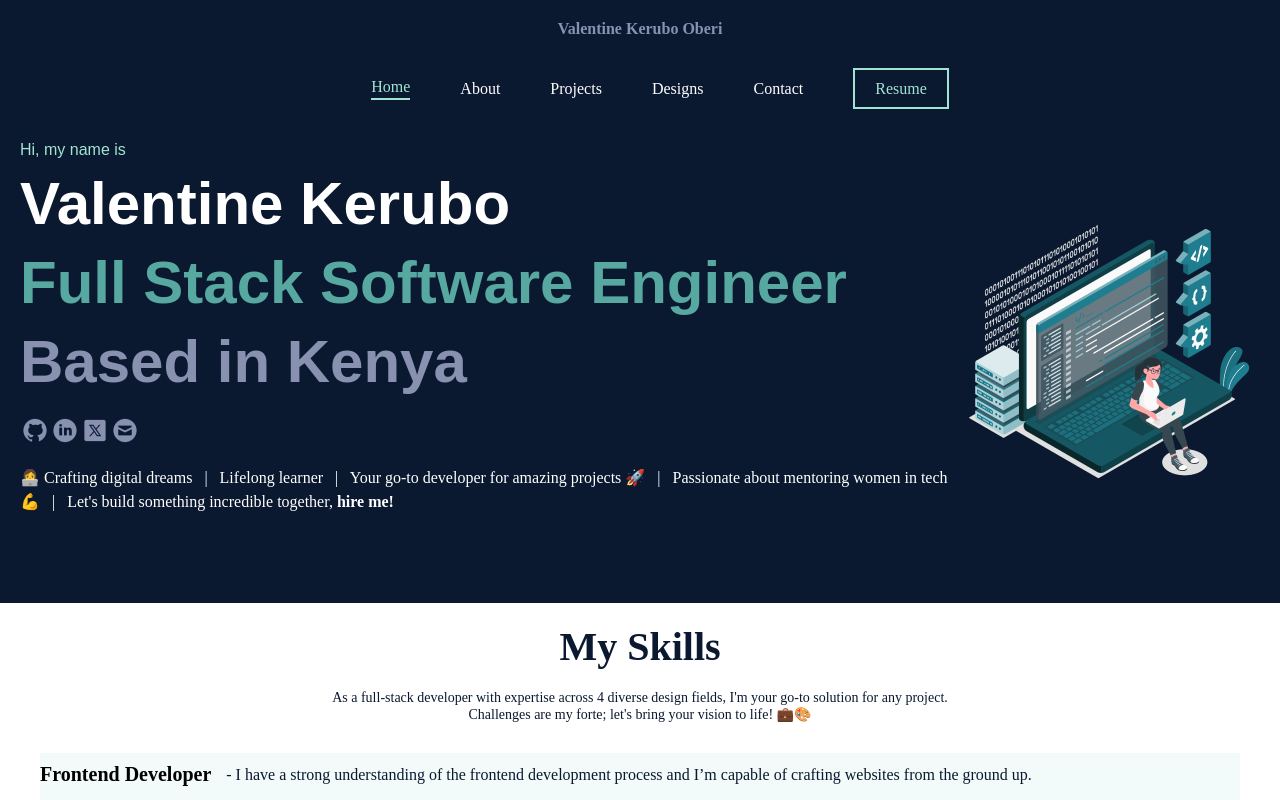
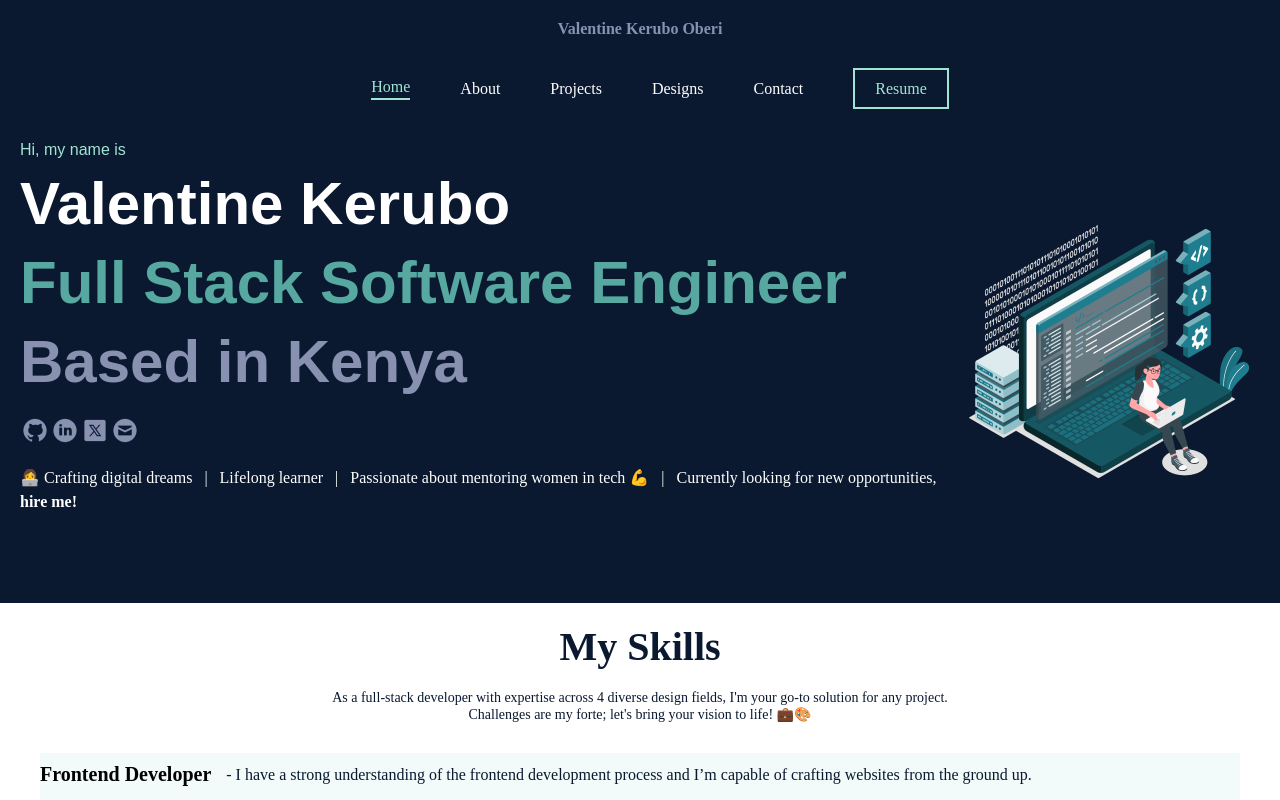
Before and after one commit to Vkerubo/my-portolio, a React (Create React App) app: page / in a window 1280 px wide. Shown: the top 800 px of the page. Built offline with nearby package versions, Linux system fonts and the light colour scheme; a web font is replaced by a local one.

Commit message:
add hire me description

```diff
--- a/src/components/ContactPage.js
+++ b/src/components/ContactPage.js
@@ -69,8 +69,9 @@ function ContactPage() {
       <Navbar />
       <Content>
         <ContactContent>
-          I'm passionate and ready to contribute my skills and expertise to your
-          team. Let's explore opportunities for growth together.
+          I'm currently looking for new
+          opportunities, where i'd be able to contribute significant value to an
+          organization
         </ContactContent>
         <ActionButton onClick={handleHireMeClick}>Hire Me</ActionButton>
       </Content>
--- a/src/components/HeroSection.js
+++ b/src/components/HeroSection.js
@@ -141,6 +141,7 @@ const HeroImageStyled = styled.img`
   }
 `;
 
+
 function HeroSection() {
   return (
     <HeroContainer>
@@ -182,10 +183,9 @@ function HeroSection() {
 
           <DescriptionText>
             👩‍💻 Crafting digital dreams &nbsp;&nbsp;|&nbsp;&nbsp; Lifelong
-            learner &nbsp;&nbsp;|&nbsp;&nbsp; Your go-to developer for amazing
-            projects 🚀 &nbsp;&nbsp;|&nbsp;&nbsp; Passionate about mentoring
-            women in tech 💪 &nbsp;&nbsp;|&nbsp;&nbsp; Let's build something
-            incredible together, <u>hire me!</u>
+            learner &nbsp;&nbsp;|&nbsp;&nbsp; Passionate about mentoring women
+            in tech 💪 &nbsp;&nbsp;|&nbsp;&nbsp; Currently looking for new
+            opportunities, <b>hire me!</b>
           </DescriptionText>
         </HeroColumn>
         <HeroImageContainer>
--- a/src/components/UI-UX.js
+++ b/src/components/UI-UX.js
@@ -225,7 +225,7 @@ function UiUx() {
       <Navbar />
       <Content>
         <Title>
-          Not Only Can I <DevelopText>Develop</DevelopText> World-Class Apps...
+          <DevelopText>...</DevelopText>
         </Title>
         <Text1>
           I also sprinkle design magic with <FigmaText>Figma!</FigmaText> 🪄✨
```
